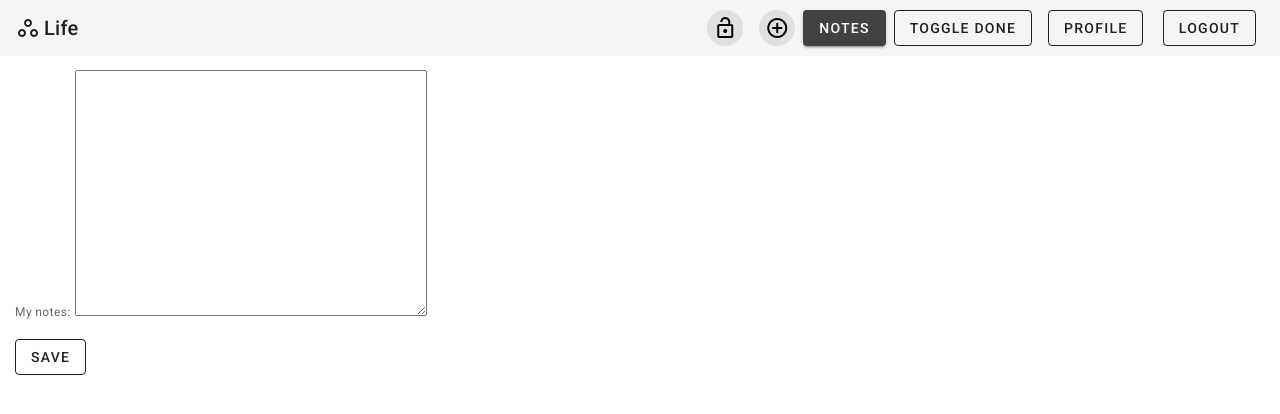
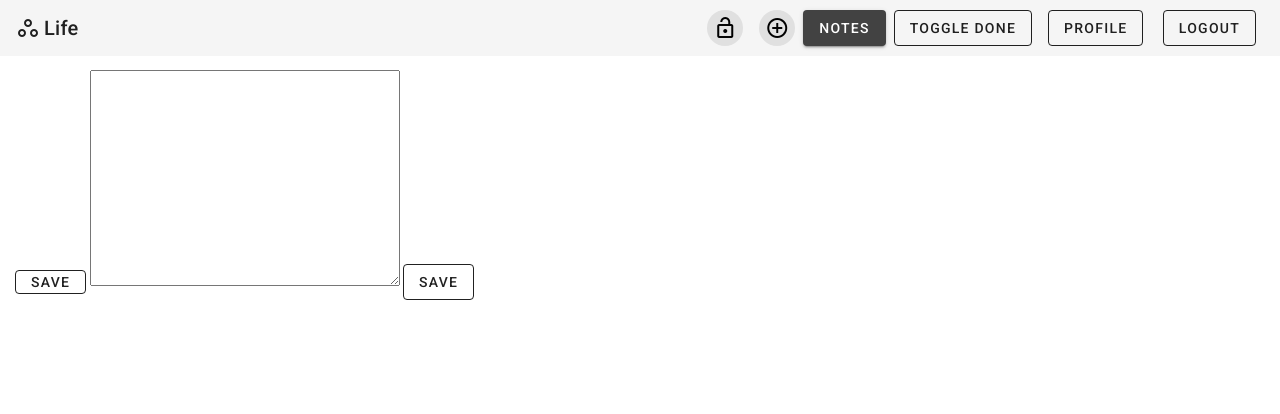
Before and after one commit to GuiFV/life, a Django app: page /notes/ in a window 1280 px wide. Shown: the top 414 px of the page. Run offline with Django 3.2, Linux system fonts and the light colour scheme; the visitor is signed in with stand-in values (Sample User, id 1); data comes from the database, SQL or seed files in the repository; some libraries are stand-ins or nearby versions.

Commit message:
changed notes frot end

```diff
--- a/life/core/templates/notes.html
+++ b/life/core/templates/notes.html
@@ -2,15 +2,22 @@
 {% load static %}
 {% block content %}
 
-    <div class="row justify-content-center mt-3">
+    <div class="row justify-content-center my-3">
         <div class="col">
 
             <form method="post">
                 {% csrf_token %}
-                {{ form.as_p }}
+                <button class="btn btn-xs btn-outline-dark" type="submit">Save</button>
+
+                {{ form.non_field_errors }}
+                {% for field in form %}
+                    {{ field.errors }}
+                    {{ field }}
+                {% endfor %}
+
                 {{ form.media }}
 
-                <button class="btn btn-outline-dark mb-3" type="submit">Save</button>
+                <button class="btn btn-outline-dark my-3" type="submit">Save</button>
             </form>
 
         </div>
```
